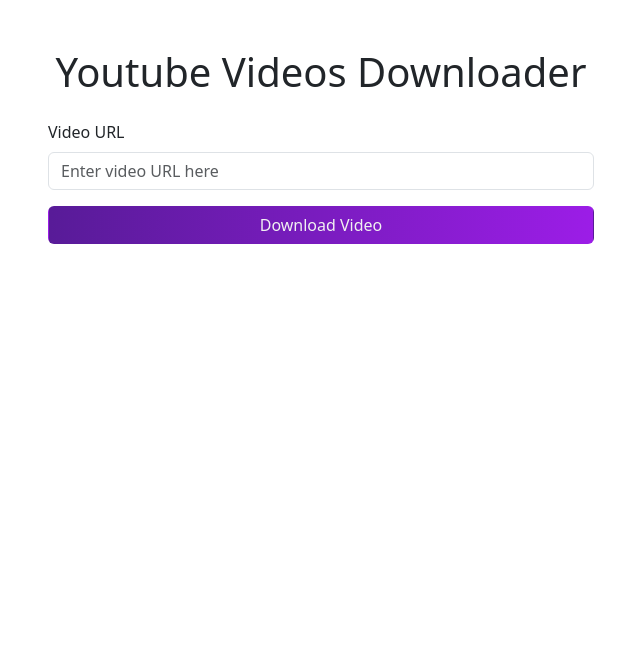
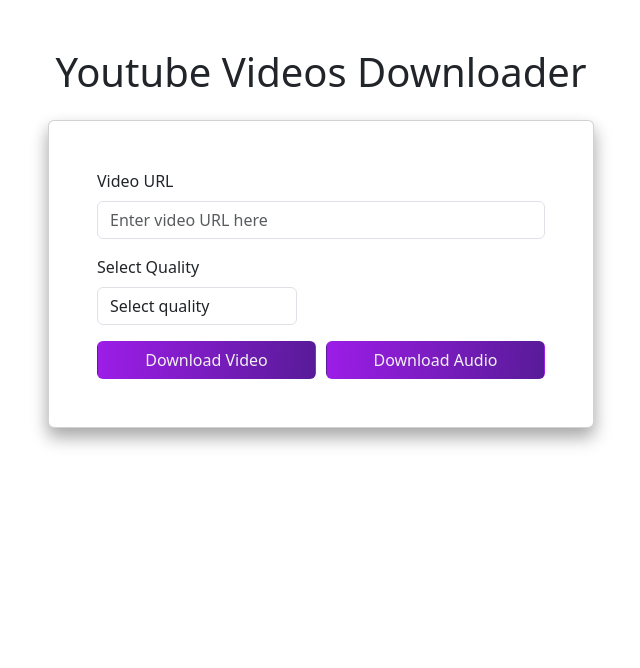
Before and after one commit to abrarhassan7809/online_video_downloader, a FastAPI app: page / in a window 1280 px wide; the page is wider, and only the part inside the window is pictured. Shown: the top 668 px of that part, without its empty margins (319-959 px from the left). Run offline with FastAPI, Linux system fonts and the light colour scheme; some libraries are stand-ins or nearby versions.

Commit message:
add and update video and audio functionality

```diff
--- a/downloader.py
+++ b/downloader.py
@@ -1,14 +1,59 @@
+#downloader.py
+import uuid
+import instaloader
 import yt_dlp
 from fastapi import HTTPException
 import os
+import re
+import requests
 
+session_id = "192799e78e3-7b14fe"
 
-async def download_video(url: str, output_path: str = "downloads"):
+def sanitize_filename(filename):
+    return re.sub(r'[\\/:"*?<>|]+', "_", filename)
+
+async def youtube_download_audio(url: str, quality: str, output_path: str = "downloads"):
+    if not os.path.exists(output_path):
+        os.makedirs(output_path)
+
+    if quality not in ["128", "320"]:
+        raise HTTPException(status_code=400, detail="Invalid quality value.")
+
+    ydl_opts = {
+        'format': 'bestaudio/best',
+        'outtmpl': f'{output_path}/%(title)s.%(ext)s',
+        'postprocessors': [{
+            'key': 'FFmpegExtractAudio',
+            'preferredcodec': 'mp3',
+            'preferredquality': quality
+        }],
+        'postprocessor_args': ['-af', 'aresample=48000'],
+        'noplaylist': True,
+        'quiet': True
+    }
+
+    try:
+        with yt_dlp.YoutubeDL(ydl_opts) as ydl:
+            info = ydl.extract_info(url, download=True)
+            sanitized_title = sanitize_filename(info['title'])
+            file_path = os.path.join(output_path, f"{sanitized_title}.mp3")
+
+            if not os.path.exists(file_path):
+                raise RuntimeError(f"Audio file {file_path} does not exist.")
+
+            return file_path
+    except yt_dlp.utils.DownloadError as e:
+        raise HTTPException(status_code=400, detail=f"Download error: {str(e)}")
+    except Exception as e:
+        raise HTTPException(status_code=500, detail=f"Unexpected error: {str(e)}")
+
+async def youtube_download_video(url: str, quality: str, output_path: str = "downloads"):
     if not os.path.exists(output_path):
         os.makedirs(output_path)
 
     ydl_opts = {
-        'format': 'bestvideo[ext=mp4]+bestaudio[ext=m4a]/best[ext=mp4]/best',
+        'format': f'bestvideo[height<={int(quality)}]+bestaudio/best[height<={int(quality)}]',
+        # 'format': 'bestvideo[ext=mp4]+bestaudio[ext=m4a]/best[ext=mp4]/best',
         'outtmpl': f'{output_path}/%(title)s.mp4',
         'noplaylist': True,
         'quiet': True,
@@ -27,3 +72,16 @@
 
     except Exception as e:
         raise HTTPException(status_code=500, detail=f"Unexpected error: {str(e)}")
+
+
+def instagram_download_video(url: str, output_path: str = "downloads"):
+    loader = instaloader.Instaloader()
+    post = instaloader.Post.from_shortcode(loader.context, url.split("/")[-2])
+    if not os.path.exists(output_path):
+        os.makedirs(output_path)
+
+    loader.download_post(post, output_path)
+    for file in os.listdir(output_path):
+        if file.endswith(".mp4"):
+            return os.path.join(output_path, file)
+    return "No media found"
--- a/main.py
+++ b/main.py
@@ -1,34 +1,59 @@
+#main.py
 from fastapi import FastAPI, Form, Request
 from fastapi.staticfiles import StaticFiles
 from fastapi.responses import FileResponse, HTMLResponse
 from fastapi.templating import Jinja2Templates
 from starlette.responses import JSONResponse
 from chatbot.chat import get_response
-from downloader import download_video
+from downloader import youtube_download_video, instagram_download_video, youtube_download_audio
 import uvicorn
 import os
+import re
 
 app = FastAPI()
 templates = Jinja2Templates(directory="templates")
 app.mount("/static", StaticFiles(directory="static"), name="static")
 
+YOUTUBE_REGEX = re.compile(r'(https?://)?(www\.)?(youtube|youtu|youtube-nocookie)\.(com|be)/.+')
+INSTAGRAM_REGEX = re.compile(r'(https?://)?(www\.)?instagram\.com/.+')
+
 @app.get("/", response_class=HTMLResponse)
 async def home(request: Request):
     return templates.TemplateResponse("index.html", {"request": request})
 
-@app.post("/atoms/download/")
-async def download_video_api(url: str = Form(...)):
+@app.post("/atoms/download/{type}")
+async def download(type: str, url: str = Form(...), format_id: str = Form(...)):
     url = url.strip()
+    print(type, url, format_id)
     if not url.startswith(("http://", "https://")):
         return JSONResponse(content={"error": "Invalid URL"}, status_code=400)
 
-    try:
-        file_path = download_video(url)
-        if 'is not a valid URL' in file_path:
-            return JSONResponse(content={"error": "Invalid URL"}, status_code=400)
-        return FileResponse(file_path, media_type='application/octet-stream', filename=os.path.basename(file_path))
-    except Exception as e:
-        return JSONResponse(content={"error": str(e)}, status_code=500)
+    if type == "video":
+        if YOUTUBE_REGEX.match(url):
+            try:
+                file_path = await youtube_download_video(url, format_id)
+                return FileResponse(file_path, media_type='application/octet-stream', filename=os.path.basename(file_path))
+            except Exception as e:
+                return JSONResponse(content={"error": str(e)}, status_code=500)
+
+    elif type == "audio":
+        if YOUTUBE_REGEX.match(url):
+            try:
+                file_path = await youtube_download_audio(url, format_id)
+                return FileResponse(file_path, media_type='application/octet-stream', filename=os.path.basename(file_path))
+            except Exception as e:
+                return JSONResponse(content={"error": str(e)}, status_code=500)
+
+    elif INSTAGRAM_REGEX.match(url) and type == "video":
+        try:
+            file_path = instagram_download_video(url)
+            if 'No media found' in file_path:
+                return JSONResponse(content={"error": "No media found"}, status_code=400)
+            return FileResponse(file_path, media_type='application/octet-stream', filename=os.path.basename(file_path))
+        except Exception as e:
+            return JSONResponse(content={"error": str(e)}, status_code=500)
+
+    return JSONResponse(content={"error": "Unsupported URL or type"}, status_code=400)
 
 @app.post("/predict/")
 async def predict(request: Request):
--- a/requirements.txt
+++ b/requirements.txt
@@ -10,4 +10,6 @@
 starlette
 requests
 beautifulsoup4
+instaloader
 tqdm
+# pip install -U yt-dlp
--- a/templates/index.html
+++ b/templates/index.html
@@ -3,27 +3,55 @@
 <head>
     <meta charset="UTF-8">
     <meta name="viewport" content="width=device-width, initial-scale=1.0">
+    <link rel="stylesheet" href="/static/style.css">
+    <script type="text/javascript" src="/static/app.js"></script>
+    <link href="https://cdn.jsdelivr.net/npm/bootstrap@5.3.0-alpha3/dist/css/bootstrap.min.css" rel="stylesheet">
     <title>Atoms Video Downloader</title>
-    <link rel="stylesheet" href="/static/style.css">
-    <link href="https://cdn.jsdelivr.net/npm/bootstrap@5.3.0-alpha3/dist/css/bootstrap.min.css" rel="stylesheet">
+
+    <style>
+        .card {
+            box-shadow: 0 8px 15px 0 rgba(0, 0, 0, 0.2), 0 10px 20px 0 rgba(0, 0, 0, 0.19);
+        }
+    </style>
 </head>
 <body>
     <div class="container mt-5">
         <h1 class="text-center">Youtube Videos Downloader</h1>
         <div class="row justify-content-center mt-4">
             <div class="col-md-6">
-                <form id="download-form" action="/atoms/download/" method="post">
+                <div class="card p-5">
+                    <form id="download-form">
                         <div class="mb-3">
                             <label for="url" class="form-label">Video URL</label>
                             <input type="text" class="form-control" id="url" name="url" placeholder="Enter video URL here" required>
                         </div>
-                    <button type="submit" class="btn w-100" style="background: linear-gradient(93.12deg, #581B98 0.52%, #9C1DE7 100%); color: #F1F1F1">Download Video</button>
+                        <div class="mb-3" style="width: 200px;">
+                            <label for="quality" class="form-label">Select Quality</label>
+                            <select class="form-control" id="quality" name="format_id" required>
+                                <option value="" disabled selected>Select quality</option>
+                                <optgroup label="Video">
+                                    <option value="360">360p</option>
+                                    <option value="480">480p</option>
+                                    <option value="720">720p</option>
+                                    <option value="1080">1080p</option>
+                                </optgroup>
+                                <optgroup label="Audio">
+                                    <option value="128">128kbps</option>
+                                    <option value="320">320kbps</option>
+                                </optgroup>
+                            </select>
+                        </div>
+                        <div style="display: flex;">
+                            <button type="button" id="download_video" class="btn w-100" style="background: linear-gradient(93.12deg, #9C1DE7 0.52%, #581B98 100%); color: #F1F1F1; margin-right: 10px;">Download Video</button>
+                            <button type="button" id="download_audio" class="btn w-100" style="background: linear-gradient(93.12deg, #9C1DE7 0.52%, #581B98 100%); color: #F1F1F1">Download Audio</button>
+                        </div>
                     </form>
                     <div id="loading-spinner" class="text-center mt-3" style="display: none;">
                         <div class="spinner-border text-primary" role="status">
                             <span class="visually-hidden">Loading...</span>
                         </div>
                         <p>Downloading... Please wait.</p>
+                    </div>
                 </div>
             </div>
         </div>
@@ -56,46 +84,53 @@
 
     <script src="https://cdn.jsdelivr.net/npm/bootstrap@5.3.0-alpha3/dist/js/bootstrap.bundle.min.js"></script>
     <script>
-        const form = document.getElementById('download-form');
         const urlInput = document.getElementById('url');
+        const qualitySelect = document.getElementById('quality');
         const spinner = document.getElementById('loading-spinner');
+        document.getElementById("download_video").addEventListener("click", function () {
+            handleDownload("video");
+        });
+        document.getElementById("download_audio").addEventListener("click", function () {
+            handleDownload("audio");
+        });
 
-        form.addEventListener('submit', function(event) {
-            event.preventDefault();
-
-            if (!urlInput.value.trim()) {
+        function handleDownload(type) {
+            const videoUrl = urlInput.value.trim();
+            const selectedQuality = qualitySelect.value;
+            if (!videoUrl) {
                 alert("Please enter a video URL.");
                 return;
             }
+            if (!selectedQuality) {
+                alert("Please select a quality.");
+                return;
+            }
+            spinner.style.display = 'block';
+            const formData = new FormData();
+            formData.append('url', videoUrl);
+            formData.append('format_id', selectedQuality);
+            formData.append('type', type);
 
-            spinner.style.display = 'block';
-            form.querySelector('button').disabled = true;
-
-            fetch(form.action, {method: 'POST', body: new FormData(form)}).then(response => {
-                // Hide the spinner
+            fetch(`/atoms/download/${type}`, { method: 'POST', body: formData })
+                .then(response => {
                     spinner.style.display = 'none';
-                form.querySelector('button').disabled = false;
-
                     if (response.ok) {
                         return response.blob();
                     } else {
-                    alert("Error downloading video. Please check the URL and try again.");
                         throw new Error("Download failed");
                     }
-            }).then(blob => {
+                })
+                .then(blob => {
                     const downloadUrl = window.URL.createObjectURL(blob);
                     const a = document.createElement('a');
                     a.href = downloadUrl;
-                a.download = "downloaded_video.mp4";
+                    a.download = type === "audio" ? "downloaded_audio.mp3" : "downloaded_video.mp4";
                     document.body.appendChild(a);
                     a.click();
                     a.remove();
-            }).catch(error => {
-                console.error(error);
-                alert("An error occurred while downloading the video.");
-            });
-        });
+                    document.getElementById("download-form").reset();
+                })
+        }
     </script>
-    <script type="text/javascript" src="/static/app.js"></script>
 </body>
 </html>
```
Lines whose indentation alone changed are shown as unchanged.
